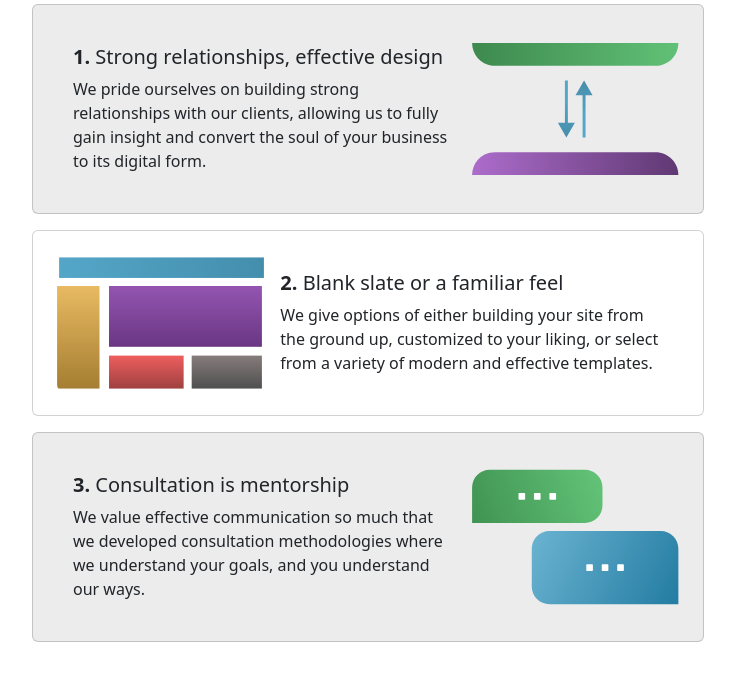
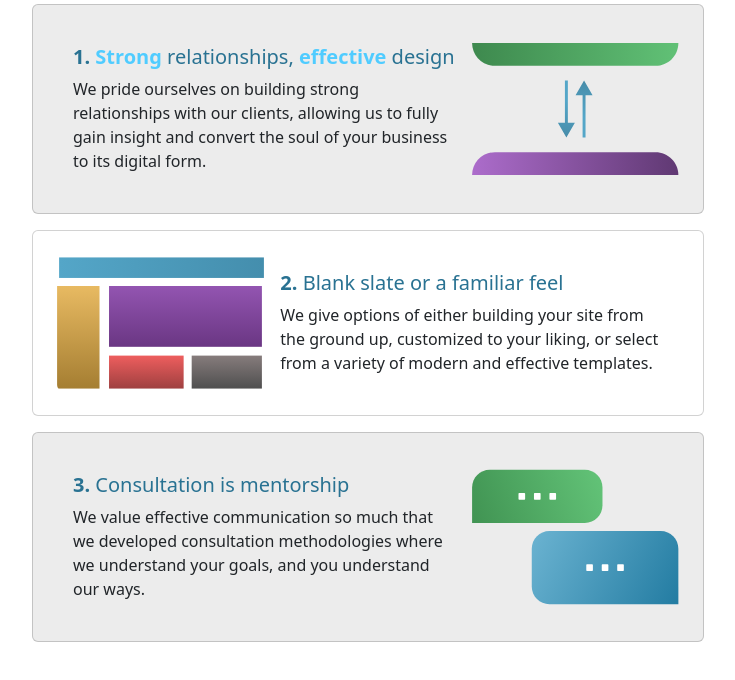
Before and after one commit to thejadenode/amberwest-web, a website built with Vite: page src/index.html in a window 1280 px wide. Shown: the part 514-1194 px from the top of the page, without its empty margins (272-1007 px from the left). Built offline with nearby package versions, Linux system fonts and the light colour scheme.

Commit message:
updated principle item title strength and color

```diff
--- a/src/index.html
+++ b/src/index.html
@@ -55,7 +55,7 @@
       <div class="row g-0">
         <div class="col-md-8">
           <div class="card-body">
-            <h5 class="card-title"><span class="fw-bold ">1.</span> Strong relationships, effective design</h5>
+            <h5 class="card-title text-primary "><span class="fw-bold ">1.</span> <strong class="text-primary-emphasis">Strong</strong> relationships, <strong class="text-primary-emphasis ">effective</strong> design</h5>
             <p class="card-text">We pride ourselves on building strong relationships with our clients, allowing us to
               fully gain insight and convert the soul of your business to its digital form.</p>
           </div>
@@ -72,7 +72,7 @@
         </div>
         <div class="col-md-8">
           <div class="card-body">
-            <h5 class="card-title"><span class="fw-bold ">2.</span> Blank slate or a familiar feel</h5>
+            <h5 class="card-title text-primary"><span class="fw-bold ">2.</span> Blank slate or a familiar feel</h5>
             <p class="card-text">We give options of either building your site from the ground up, customized to your
               liking, or select from a variety of modern and effective templates.</p>
           </div>
@@ -83,7 +83,7 @@
       <div class="row g-0">
         <div class="col-md-8">
           <div class="card-body">
-            <h5 class="card-title"><span class="fw-bold ">3.</span> Consultation is mentorship</h5>
+            <h5 class="card-title text-primary"><span class="fw-bold ">3.</span> Consultation is mentorship</h5>
             <p class="card-text">We value effective communication so much that we developed consultation methodologies
               where we understand your goals, and you understand our ways.</p>
           </div>
```
